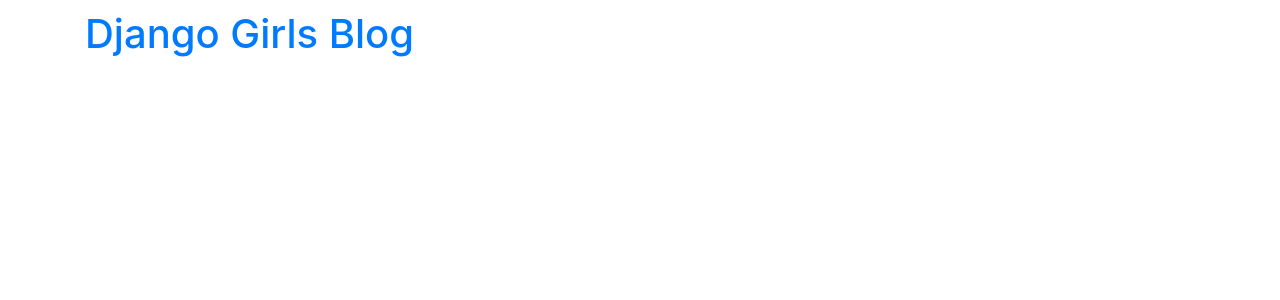
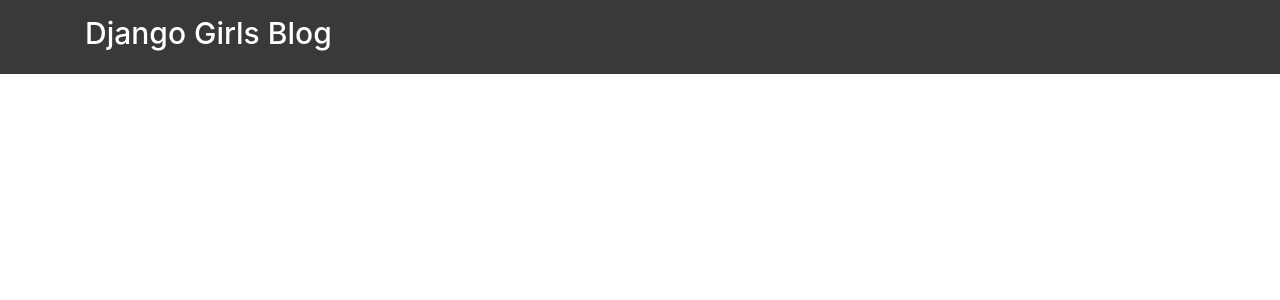
Before and after one commit to hwanii/Djangogirls-Tutorial, a Django app: page / in a window 1280 px wide. Shown: the top 300 px of the page. Run offline with Django 3.2, Linux system fonts and the light colour scheme; data that the repository does not hold is empty; some libraries are stand-ins or nearby versions.

Commit message:
static template tag사용, blog.css구현

```diff
--- a/django/static/css/blog.css
+++ b/django/static/css/blog.css
@@ -1,3 +1,39 @@
 body{
-    padding-top: 10px;
+    font-size: 13px;
 }
+h1{
+    font-size: 30px;
+}
+h2{
+    font-size: 24px;
+}
+.header{
+    background-color: #393939;
+    padding-top: 15px;
+    padding-bottom: 15px;
+    margin-bottom: 10px;
+}
+.header a{
+    color: white;
+    text-decoration: none;
+}
+.post{
+    padding-bottom: 10px;
+    border-bottom: 1px solid #ccc;
+    margin-bottom: 10px;
+}
+.post:last-child{
+    border : none;
+}
+.post > .post-date{
+    text-align: right;
+    font-size: 10px;
+    margin-bottom: -6px;
+}
+.post > .post-title{
+
+}
+.post > .post-content{
+    max-height: 190px;
+    overflow: hidden;
+}
--- a/django/templates/blog/post_list.html
+++ b/django/templates/blog/post_list.html
@@ -1,4 +1,5 @@
 <!doctype html>
+{% load static %}
 <html lang="en">
 <head>
     <meta charset="UTF-8">
@@ -6,20 +7,19 @@
           content="width=device-width, user-scalable=no, initial-scale=1.0, maximum-scale=1.0, minimum-scale=1.0">
     <meta http-equiv="X-UA-Compatible" content="ie=edge">
     <title>DjangoGirls Tutorial</title>
-    <link rel="stylesheet" href="/static/bootstrap/css/bootstrap.css">
-    <link rel="stylesheet" href="/static/css/blog.css">
+    <link rel="stylesheet" href="{% static 'bootstrap/css/bootstrap.css' %}">
+    <link rel="stylesheet" href="{% static 'css/blog.css' %}">
 </head>
 <body>
+    <div class="header">
+        <div class="container"><h1><a href="/">Django Girls Blog</a></h1></div>
+    </div>
     <div class="container">
-        <div>
-            <h1><a href="/">Django Girls Blog</a></h1>
-
-        </div>
         {% for post in posts %}
-        <div>
-            <p>published: {{post.published_date}}</p>
-            <h2><a href="">{{ post.title }}</a></h2>
-            <p>{{ post.content|linebreaksbr|truncatewords:30 }}</p>
+        <div class="post">
+            <p class="post-date">published: {{post.published_date}}</p>
+            <h2 class="post-title"><a href="">{{ post.title }}</a></h2>
+            <p class="post-content">{{ post.content|linebreaksbr|truncatewords:30 }}</p>
             <!--linebreaksbr : whitespace에서 pre-line과 같은 기능-->
             <!--truncatewords : 30 -> 30개의 단어만 출력. 길이에 대한건 CSS로 해야함-->
         </div>
```
